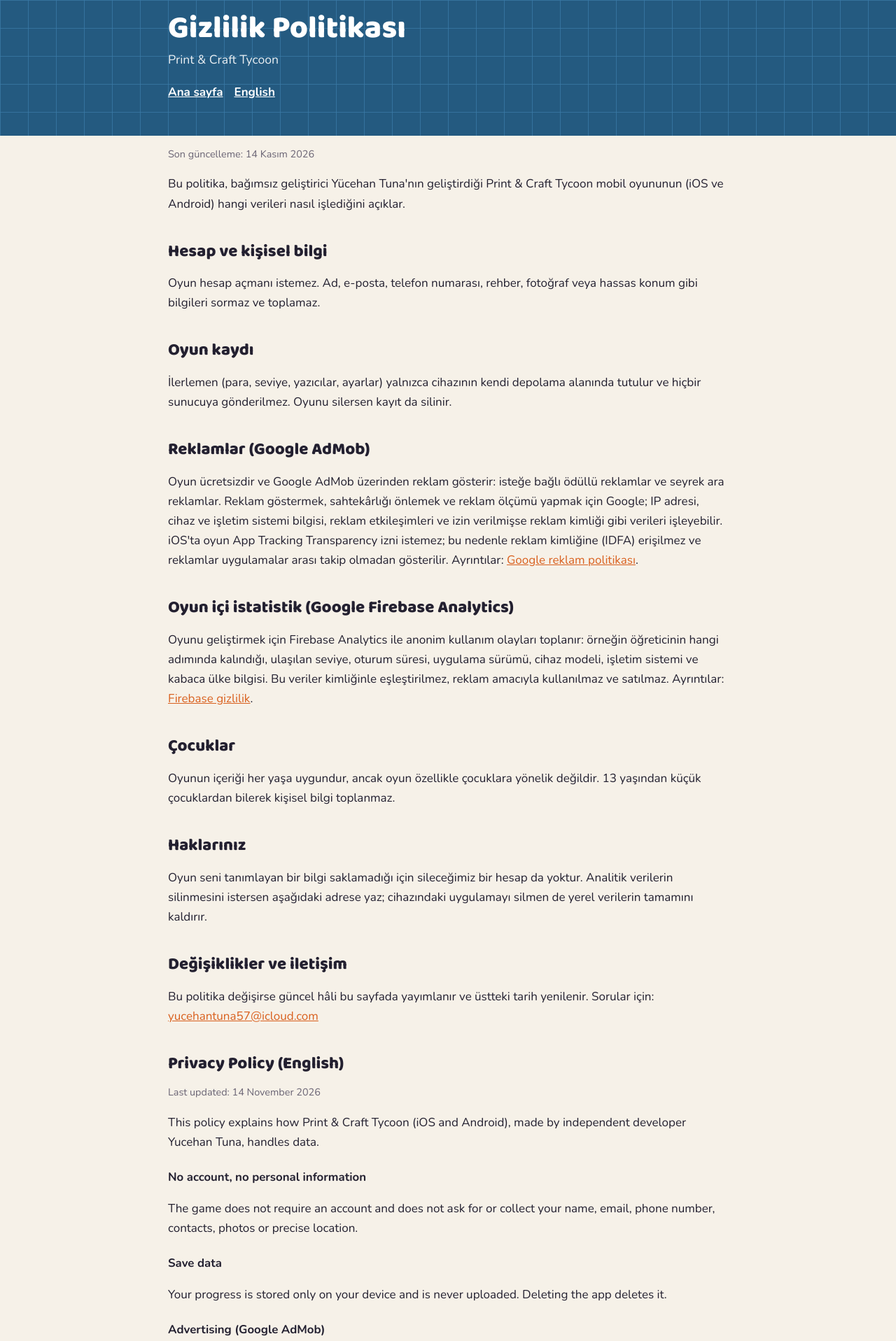
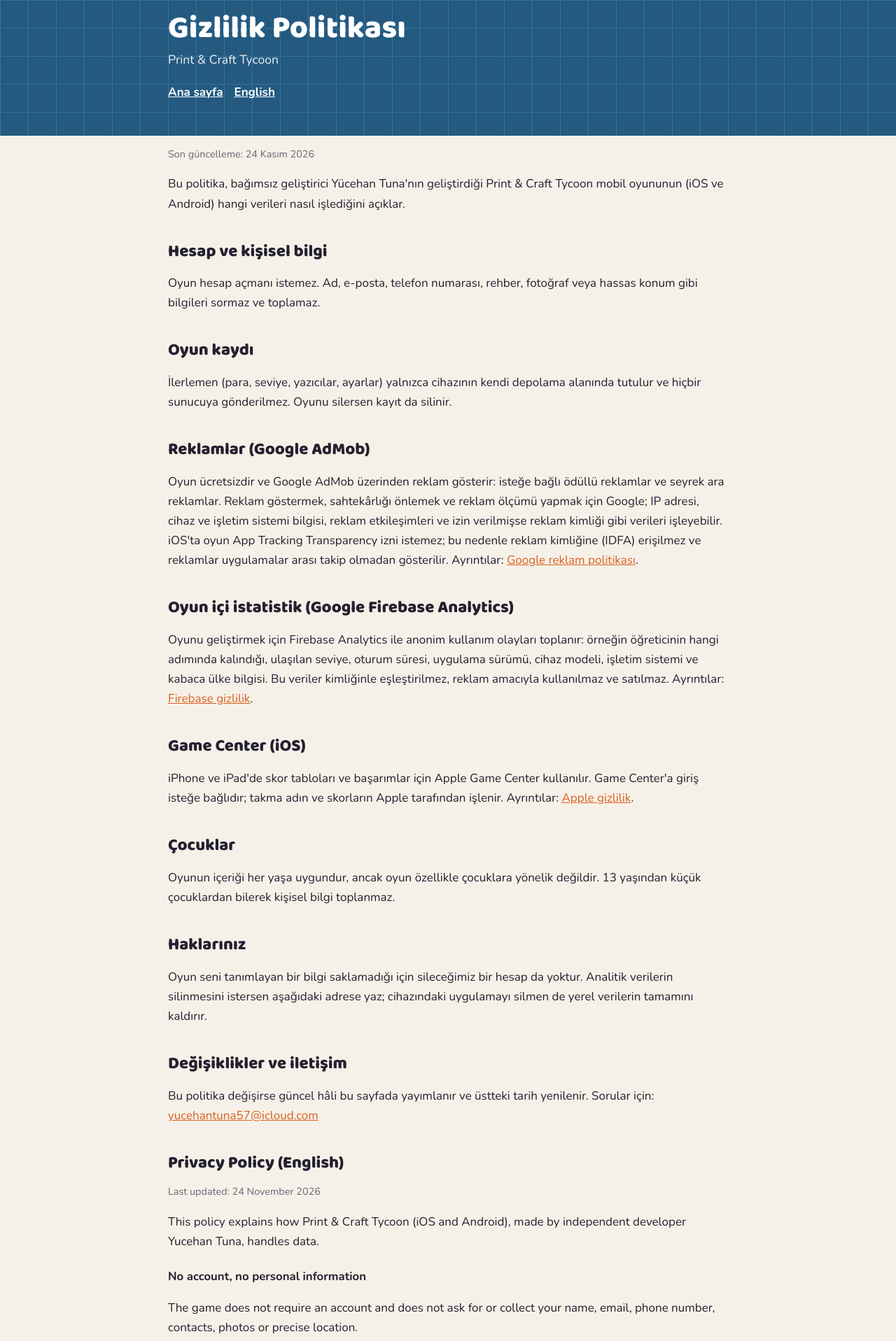
Before and after one commit to yucehantuna57-creator/printcraft, a plain HTML site: page privacy.html in a window 1280 px wide. Shown: the part 40-1957 px from the top of the page at 70% size. Drawn offline with nearby package versions, Linux system fonts and the light colour scheme.

Commit message:
Gizlilik: Game Center bölümü eklendi
Co-Authored-By: Claude Opus 5.5 <noreply@anthropic.com>

```diff
--- a/privacy.html
+++ b/privacy.html
@@ -17,7 +17,7 @@
   </div>
 </header>
 <main class="wrap">
-  <p class="meta">Son güncelleme: 14 Kasım 2026</p>
+  <p class="meta">Son güncelleme: 24 Kasım 2026</p>
   <p>Bu politika, bağımsız geliştirici Yücehan Tuna'nın geliştirdiği Print &amp; Craft Tycoon mobil oyununun (iOS ve Android) hangi verileri nasıl işlediğini açıklar.</p>
 
   <h2>Hesap ve kişisel bilgi</h2>
@@ -32,6 +32,9 @@
   <h2>Oyun içi istatistik (Google Firebase Analytics)</h2>
   <p>Oyunu geliştirmek için Firebase Analytics ile anonim kullanım olayları toplanır: örneğin öğreticinin hangi adımında kalındığı, ulaşılan seviye, oturum süresi, uygulama sürümü, cihaz modeli, işletim sistemi ve kabaca ülke bilgisi. Bu veriler kimliğinle eşleştirilmez, reklam amacıyla kullanılmaz ve satılmaz. Ayrıntılar: <a href="https://firebase.google.com/support/privacy">Firebase gizlilik</a>.</p>
 
+  <h2>Game Center (iOS)</h2>
+  <p>iPhone ve iPad'de skor tabloları ve başarımlar için Apple Game Center kullanılır. Game Center'a giriş isteğe bağlıdır; takma adın ve skorların Apple tarafından işlenir. Ayrıntılar: <a href="https://www.apple.com/legal/privacy/">Apple gizlilik</a>.</p>
+
   <h2>Çocuklar</h2>
   <p>Oyunun içeriği her yaşa uygundur, ancak oyun özellikle çocuklara yönelik değildir. 13 yaşından küçük çocuklardan bilerek kişisel bilgi toplanmaz.</p>
 
@@ -43,7 +46,7 @@
 
   <section id="en">
   <h2>Privacy Policy (English)</h2>
-  <p class="meta">Last updated: 14 November 2026</p>
+  <p class="meta">Last updated: 24 November 2026</p>
   <p>This policy explains how Print &amp; Craft Tycoon (iOS and Android), made by independent developer Yucehan Tuna, handles data.</p>
   <h3>No account, no personal information</h3>
   <p>The game does not require an account and does not ask for or collect your name, email, phone number, contacts, photos or precise location.</p>
@@ -53,6 +56,8 @@
   <p>The game is free and shows ads through Google AdMob: optional rewarded ads and occasional interstitial ads. To serve and measure ads and prevent fraud, Google may process data such as IP address, device and OS information, ad interactions and, where permitted, the advertising identifier. On iOS the game does not request App Tracking Transparency permission, so the IDFA is not accessed and ads are shown without cross-app tracking. See <a href="https://policies.google.com/technologies/ads">Google's advertising policy</a>.</p>
   <h3>Analytics (Google Firebase Analytics)</h3>
   <p>To improve the game, anonymous usage events are collected with Firebase Analytics, such as tutorial progress, level reached, session length, app version, device model, OS and approximate country. This data is not linked to your identity, not used for advertising and never sold. See <a href="https://firebase.google.com/support/privacy">Firebase privacy</a>.</p>
+  <h3>Game Center (iOS)</h3>
+  <p>On iPhone and iPad, Apple Game Center is used for leaderboards and achievements. Signing in to Game Center is optional; your nickname and scores are processed by Apple. See <a href="https://www.apple.com/legal/privacy/">Apple privacy</a>.</p>
   <h3>Children</h3>
   <p>The content is suitable for all ages, but the game is not directed at children. We do not knowingly collect personal information from children under 13.</p>
   <h3>Contact</h3>
```
